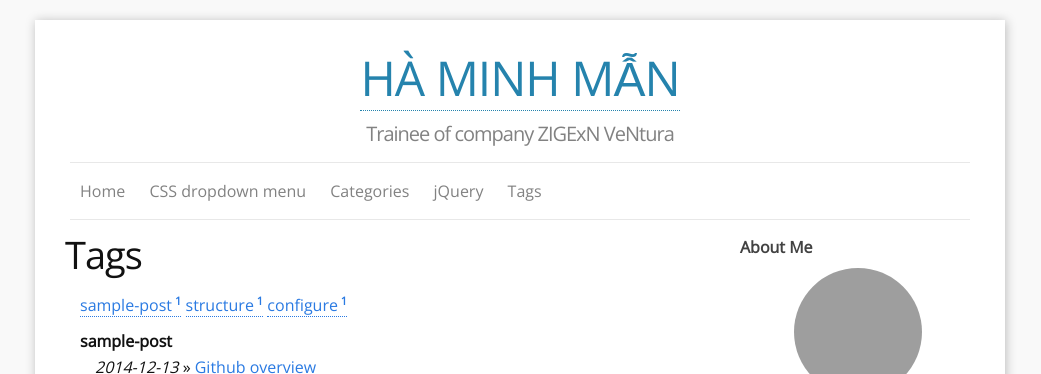
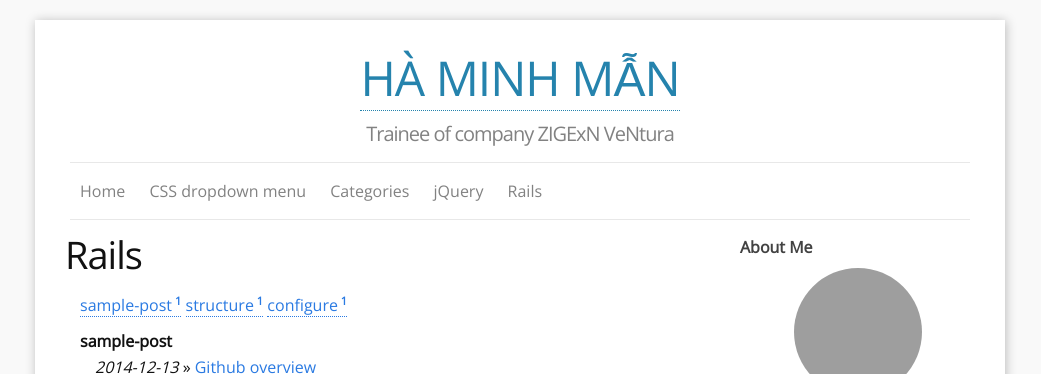
Before and after one commit to haminhman2011/haminhman2011.github.io, a Jekyll site: the page built from tags.md, in a window 1280 px wide. Shown: the top 374 px of the page, without its empty margins (120-1161 px from the left). Built offline with Jekyll 4.4.1, drawn with Linux system fonts in a browser that asks for light colours; comment, search, counter and statistics services are not loaded; grey boxes are pictures that could not be loaded.

Commit message:
Update tags.md

```diff
--- a/tags.md
+++ b/tags.md
@@ -1,6 +1,7 @@
 ---
 layout: page
-title: Tags
+title: Rails
+comments: yes
 premalink: /tags/
 ---
 
```
